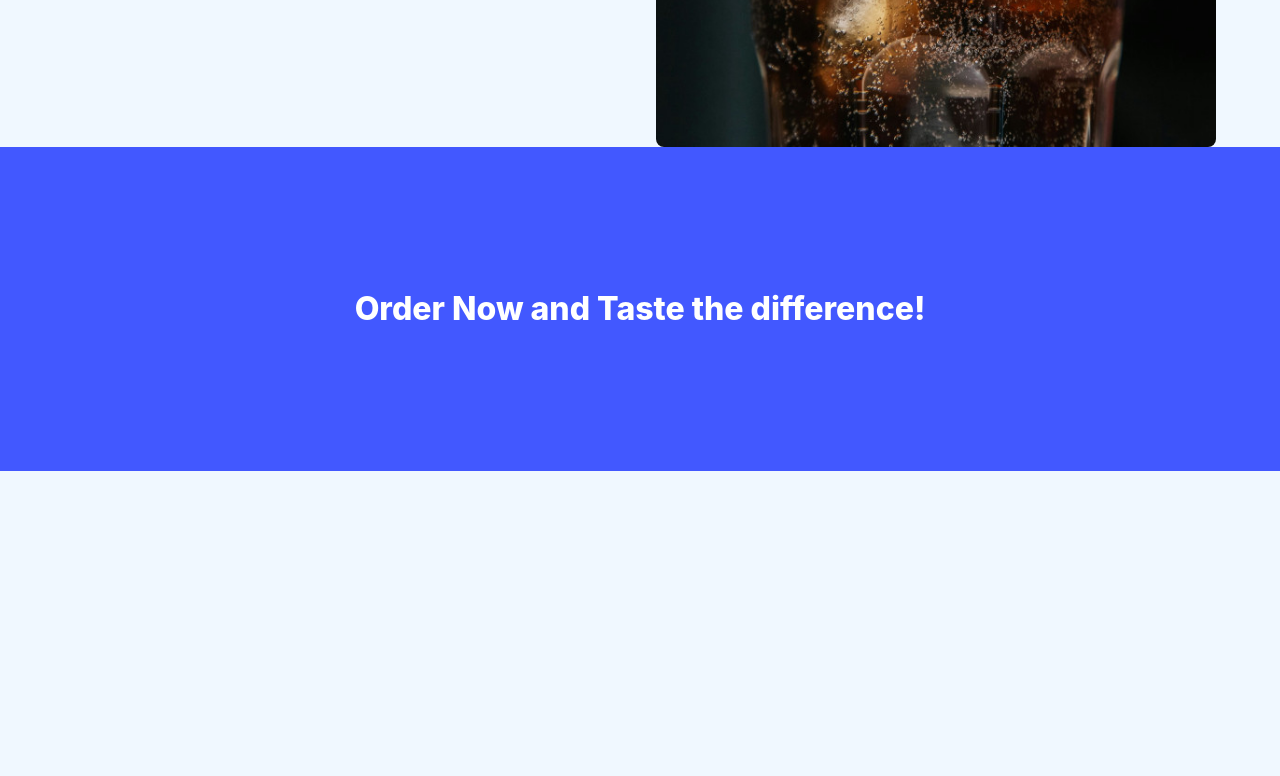
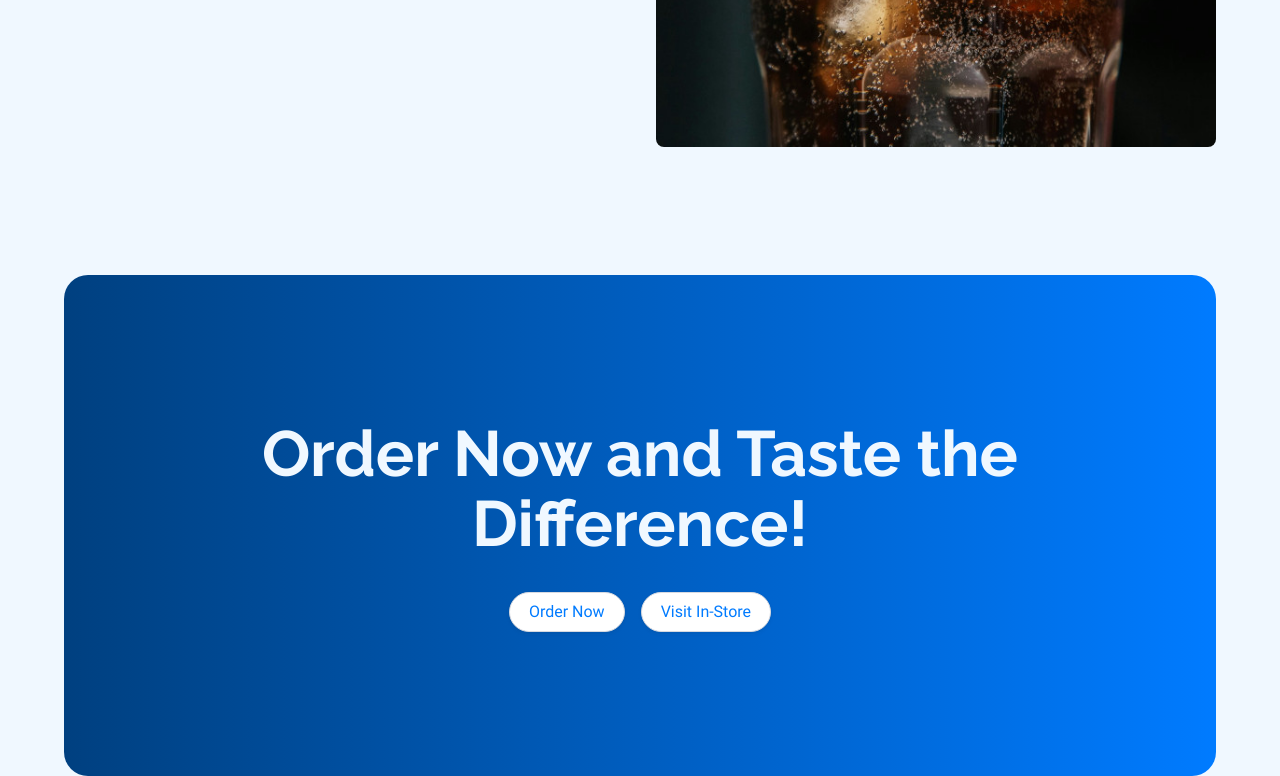
Before and after one commit to MclPio/restaurant-js, a website built with webpack: page src/index.html in a window 1280 px wide. Shown: the part 1937-2713 px from the top of the page. Before the commit the page ends 2408 px from the top, so only its background shows below. Built offline with nearby package versions, Linux system fonts and the light colour scheme.

Commit message:
Complete cta banner

```diff
--- a/src/custom-bulma.scss
+++ b/src/custom-bulma.scss
@@ -98,6 +98,37 @@ a.navbar-item:focus, a.navbar-item:focus-within, a.navbar-item:hover,
   column-gap: 2rem;
 }
 
+.hero-is-custom {
+  font-size: 4rem;
+  color: $cool-white;
+  font-weight: bold;
+  font-family: 'Raleway';
+  line-height: 1.1;
+  width: 100%;
+  border-radius: 3vmin;
+}
+
+.gradient {
+  background-image: linear-gradient(to right, $navy-blue, $icy-blue);
+}
+
+.cta-buttons {
+  display: flex;
+  justify-content: center;
+  gap: 1rem;
+  font-family: 'Roboto';
+  font-size: 1.2rem;
+  margin-top: 2rem;
+}
+
+.cta-buttons > button {
+  color: $icy-blue;
+}
+
+.cta_banner {
+  text-align: center;
+}
+
 @media screen and (max-width: 1023px) {
   .navbar-menu {
     background-color: transparent;
--- a/src/home.js
+++ b/src/home.js
@@ -117,22 +117,46 @@ function homepage() {
 
   grid.appendChild(hero3_figure);
 
+  // call to action hero
+  const cta_div = document.createElement('div');
+  cta_div.className = 'cell is-col-span-2';
+
+  const hero_section = document.createElement('section');
+  hero_section.className = 'hero is-medium hero-is-custom gradient';
+
+  const hero_body = document.createElement('div');
+  hero_body.className = 'hero-body';
+
+  const cta_title = document.createElement('p');
+  cta_title.className = 'cta_banner';
+  cta_title.innerText = 'Order Now and Taste the Difference!';
+
+
+  //cta buttons
+  const cta_buttons = document.createElement('div');
+  cta_buttons.className = 'cta-buttons';
+
+  const cta_button1 = document.createElement('button');
+  cta_button1.className = 'button is-rounded';
+  cta_button1.innerText = 'Order Now';
+
+  const cta_button2 = document.createElement('button');
+  cta_button2.className = 'button is-rounded';
+  cta_button2.innerText = 'Visit In-Store';
+
+  cta_buttons.append(cta_button1, cta_button2);
+
+  hero_body.appendChild(cta_title);
+  hero_body.appendChild(cta_buttons);
+  hero_section.appendChild(hero_body);
+
+  cta_div.appendChild(hero_section);
+  grid.appendChild(cta_div);
+
+
   fixed_grid.appendChild(grid);
-
-  // call to action hero
-  const cta = document.createElement('section');
-  cta.className = 'hero is-medium is-link';
-  const cta_body = document.createElement('div');
-  cta_body.className = 'hero-body container has-text-centered';
-  const cta_title = document.createElement('p');
-  cta_title.className = 'title';
-  cta_title.innerText = 'Order Now and Taste the difference!';
-
-  cta_body.appendChild(cta_title);
-  cta.appendChild(cta_body)
   container.appendChild(fixed_grid);
   content.appendChild(container);
-  content.appendChild(cta);
 }
 
 export { homepage };
```
Also changed, not shown: dist/0035133029bd6a5e5208.jpg (added), dist/6e4fa7949e517f391c0f.jpg (added), dist/app.bundle.js, dist/c304f29a3ce2eae7c05d.jpg (added), dist/fc2b5060f7accec5cf74.ttf (added), dist/index.html, src/custom-bulma.css, 2 other files.
